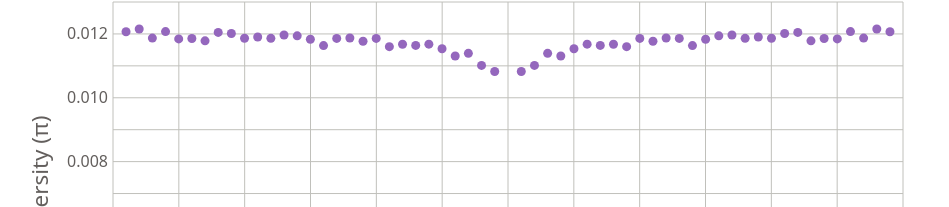
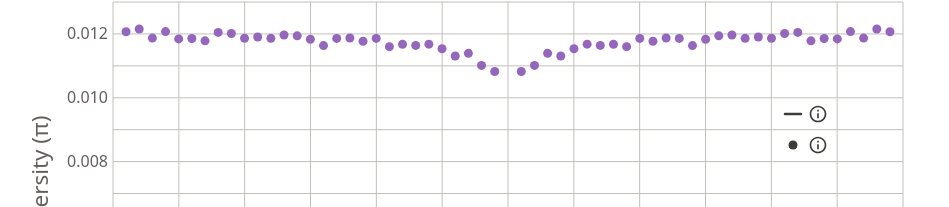
Before and after one commit to jacobimarsh/SweepRecov, a React (Vite) app: page / in a window 1280 px wide. Shown: the part 108-315 px from the top of the page, without its empty margins (27-976 px from the left). Built offline with nearby package versions, Linux system fonts and the light colour scheme.

Commit message:
Added dot and line tooltips

```diff
--- a/src/App.jsx
+++ b/src/App.jsx
@@ -22,8 +22,8 @@ const App = () => {
   }
 
   return (
-    <div>
-      <Legend {...legendProps} />
+    <div style={{ overflowX: "auto", width: "100%" }}>
+    <Legend {...legendProps} />
       <Chart
         axesProps={chartAxesProps}
         marksProps={chartMarksProps}
--- a/src/components/Chart.jsx
+++ b/src/components/Chart.jsx
@@ -2,18 +2,22 @@ import React from "react";
 import Axes from "./ChartScripts/Axes.jsx";
 import { Marks } from "./ChartScripts/Marks.jsx";
 import Line from "./ChartScripts/Line.jsx";
+import DotTooltip from "./Tooltips/DotTooltip.jsx";
+import LineTooltip from "./Tooltips/LineTooltip.jsx";
 
 const Chart = ({ axesProps, marksProps, lineProps }) => {
   return (
+    <div style={{ position: "relative" }}>
       <svg width={axesProps.svgWidth} height={axesProps.svgHeight}>
-      <g
-        transform={`translate(${axesProps.marginLeft}, ${axesProps.marginTop})`}
-      >
+        <g transform={`translate(${axesProps.marginLeft}, ${axesProps.marginTop})`}>
           <Axes {...axesProps} />
           <Line {...lineProps} />
           <Marks {...marksProps} />
         </g>
       </svg>
+      <DotTooltip />
+      <LineTooltip />
+    </div>
   );
 };
 
--- a/src/components/ChartScripts/Line.jsx
+++ b/src/components/ChartScripts/Line.jsx
@@ -14,8 +14,8 @@ const Line = ({ filteredData, xScale, yScale }) => {
     <path
       d={lineGenerator(filteredLineData)}
       fill="none"
-      stroke="black"
-      strokeWidth={2}
+      stroke="#3e3c38"
+      strokeWidth={2.5}
     />
   );
 };
--- a/src/components/ChartScripts/Marks.jsx
+++ b/src/components/ChartScripts/Marks.jsx
@@ -7,8 +7,9 @@ export const Marks = ({
   tooltipFormat,
   circleRadius,
   colorScale,
-}) =>
-  data.filter(d => xValue(d) !== 1 && xValue(d) !== -1)
+}) => (
+  <>
+  {data.filter(d => xValue(d) !== 1 && xValue(d) !== -1)
   .map((d, i) => (
     <circle
       key={i}
@@ -20,4 +21,28 @@ export const Marks = ({
     >
       <title>{tooltipFormat(xValue(d))}</title>
     </circle>
-  ));
+  ))
+}
+{/* Dot legend circle */}
+<circle
+      key="legendMark"
+      cx={680}  // 753 (tooltip left) minus 40px
+      cy={112 + 31}  // same y position as DotTooltip
+      r={circleRadius}
+      fill="#3e3c38"
+    >
+      <title>Expected</title>
+    </circle>
+        {/* Short horizontal legend line 50px below the dot legend circle */}
+        <line
+      key="legendLine"
+      x1={680 - 8}  // starts 20px left of 680
+      y1={112}  // 50px below the dot's y position (112 + 50 = 162)
+      x2={680 + 8}  // ends 20px right of 680, for a 40px line
+      y2={112}
+      stroke="#3e3c38"
+      strokeWidth={2.5}
+      strokeLinecap="round"
+    />
+  </>
+)
--- a/src/components/Legend.jsx
+++ b/src/components/Legend.jsx
@@ -40,7 +40,7 @@ const Legend = ({
           <div
             style={{
               position: "absolute",
-              left: "95%",
+              left: "94%",
               top: "49%",
               transform: "translateX(0px) translateY(-54%)",
             }}
--- /dev/null
+++ b/src/components/Tooltips/DotTooltip.jsx
@@ -0,0 +1,28 @@
+import React from "react";
+import Tooltip from '@mui/material/Tooltip';
+import IconButton from '@mui/material/IconButton';
+import InfoOutlinedIcon from '@mui/icons-material/InfoOutlined';
+
+const DotTooltip = () => {
+  return (
+    <div style={{ position: "absolute", left: 833, top: 118 + 31 }} >
+      <Tooltip title="Simulated results" placement="right">
+        <IconButton
+          sx={{
+            padding: 0,
+            width: 24,
+            height: 24,
+            backgroundColor: 'transparent',
+            '&:hover': {
+              backgroundColor: 'rgba(0, 0, 0, 0.04)',
+            },
+          }}
+        >
+          <InfoOutlinedIcon sx={{ color: "#3e3c38", fontSize: 20 }} />
+        </IconButton>
+      </Tooltip>
+    </div>
+  );
+};
+
+export default DotTooltip;
--- /dev/null
+++ b/src/components/Tooltips/LineTooltip.jsx
@@ -0,0 +1,28 @@
+import React from "react";
+import Tooltip from '@mui/material/Tooltip';
+import IconButton from '@mui/material/IconButton';
+import InfoOutlinedIcon from '@mui/icons-material/InfoOutlined';
+
+const LineTooltip = () => {
+  return (
+    <div style={{ position: "absolute", left: 833, top: 118 }} >
+      <Tooltip title="Theoretical expectation (see Methods)" placement="right">
+        <IconButton
+          sx={{
+            padding: 0,
+            width: 24,
+            height: 24,
+            backgroundColor: 'transparent',
+            '&:hover': {
+              backgroundColor: 'rgba(0, 0, 0, 0.04)',
+            },
+          }}
+        >
+          <InfoOutlinedIcon sx={{ color: "#3e3c38", fontSize: 20 }} />
+        </IconButton>
+      </Tooltip>
+    </div>
+  );
+};
+
+export default LineTooltip;
```
Also changed, not shown: public/TooltipIcon.svg. Lines whose indentation alone changed are shown as unchanged.
